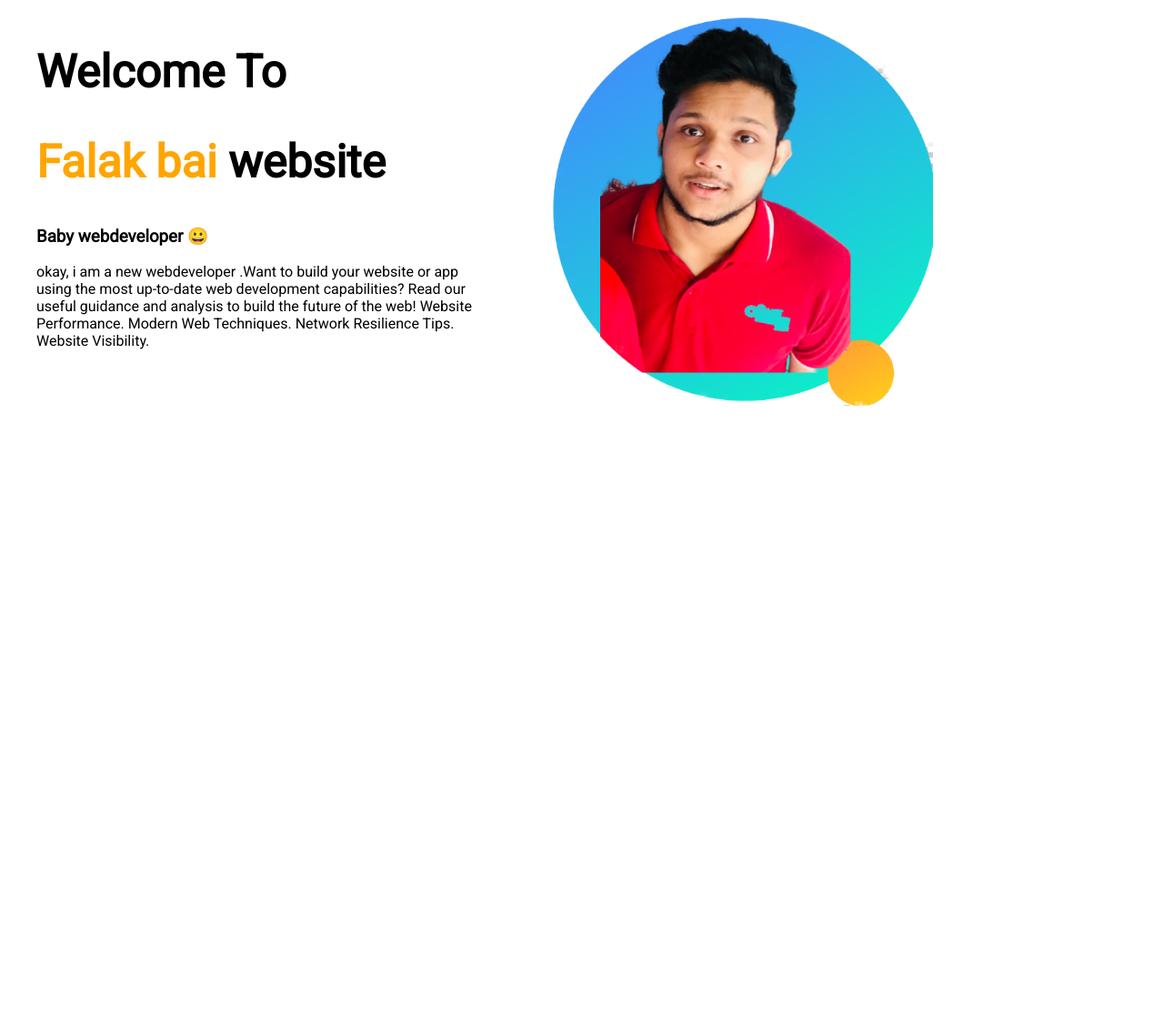
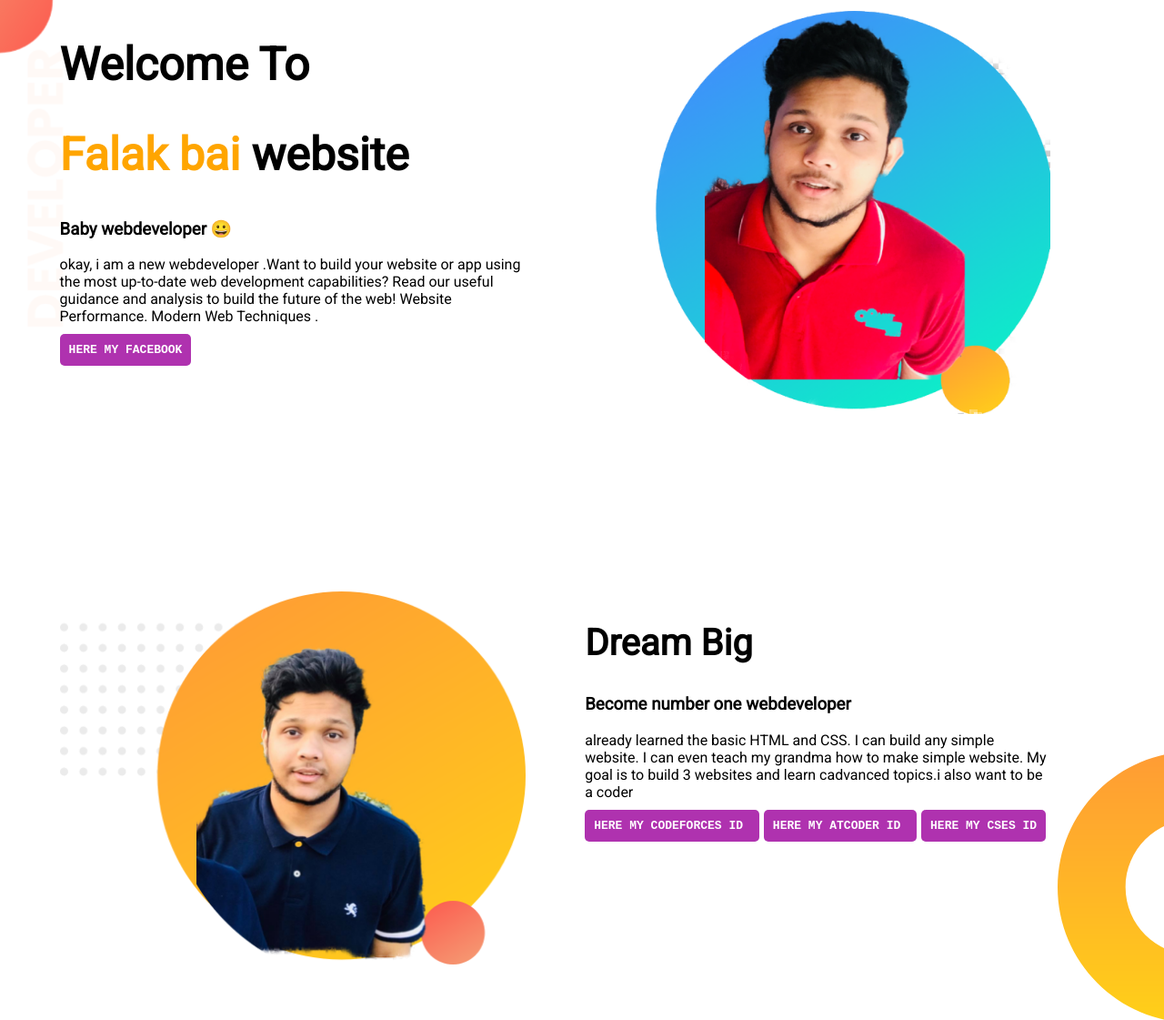
Before and after one commit to falak50/Falal-Ahmed-Shakib, a plain HTML site: page index.html in a window 1280 px wide. Shown: the whole page at 91% size. Before the commit the page ends 800 px from the top, so only its background shows below. Drawn offline with Linux system fonts and the light colour scheme.

Commit message:
mutamuti done

```diff
--- a/index.html
+++ b/index.html
@@ -11,13 +11,15 @@
 
 </head>
 <body>
-    <section>
+    <section class="back">
         <div class="half">
     <h1>Welcome To</h1>
     <h1><span class="name">Falak bai</span> website</h1>
     <h3>Baby webdeveloper 😀</h3>
 
-            <p>okay, i am a new webdeveloper .Want to build your website or app using the most up-to-date web development capabilities? Read our useful guidance and analysis to build the future of the web! Website Performance. Modern Web Techniques. Network Resilience Tips. Website Visibility. </p>
+            <p>okay, i am a new webdeveloper .Want to build your website or app using the most up-to-date web development capabilities? Read our useful guidance and analysis to build the future of the web! Website Performance. Modern Web Techniques . </p>
+
+            <a target="_blank" class="link-button" href="https://www.facebook.com/falakahmed.shakib/">HERE MY FACEBOOK</a>
 
     </div>
      <div class="half">
@@ -26,5 +28,27 @@
 
 </section>
 
+<section class="back2">
+
+    <div class="half">
+        <img src="pic/bcak2.png" alt="">
+       </div>
+
+
+       <div class="half">
+       <h2>Dream Big</h2>
+       <h3>Become number one webdeveloper</h3>
+       <p> already learned the basic HTML and CSS. I can build any simple website. I can even teach my grandma how to make simple website. My goal is to build 3 websites and learn cadvanced topics.i also want to be a coder </p>
+
+       <a target="_blank" class="link-button" href="https://codeforces.com/profile/Falak_Ahmed_Shakib">HERE MY CODEFORCES ID </a>
+       <a target="_blank" class="link-button" href="https://atcoder.jp/users/Falak_Ahmed">HERE MY ATCODER ID </a>
+       <a target="_blank" class="link-button" href="https://cses.fi/user/32505">HERE MY CSES ID </a>
+    </div>
+
+</div>
+
+
+</section>
+
 </body>
 </html>
--- a/style.css
+++ b/style.css
@@ -1,21 +1,56 @@
 body{
 
     font-family: 'Roboto', sans-serif;
-    margin-left: 40px;
+    margin:0%
 }
 h1{
     font-size: 50px;
+}
+h2{
+    font-size: 40px;
 }
 .name{
 
     color: orange;
 }
+
 .half{
 
       width : 40%;
-    float: left;
+      margin-left: 40px;
+      padding-left: 2%;
+      float: left;
+
 
 }
 .half img{
+
   width: 100%;
 }
+
+.back{
+
+    background-image: url("pic/back.png");
+    background-repeat: no-repeat;
+}
+.back2{
+
+    background-image: url("pic/dream-bg.png");
+    background-repeat: no-repeat;
+    background-position: right;
+
+}
+section{
+    height: 500px;
+    padding-bottom: 150px;
+}
+.link-button{
+    text-decoration: none;
+    background-color:rgb(175, 50, 175);
+    padding: 10px 10px;
+    border-radius: 5px;
+    color: white;
+    font-weight: 800;
+    font-family: monospace ;
+    margin-right: 5px;
+}
```
Also changed, not shown: pic/back.png (added), pic/bcak2.png (added), pic/dream-bg.png (added).
